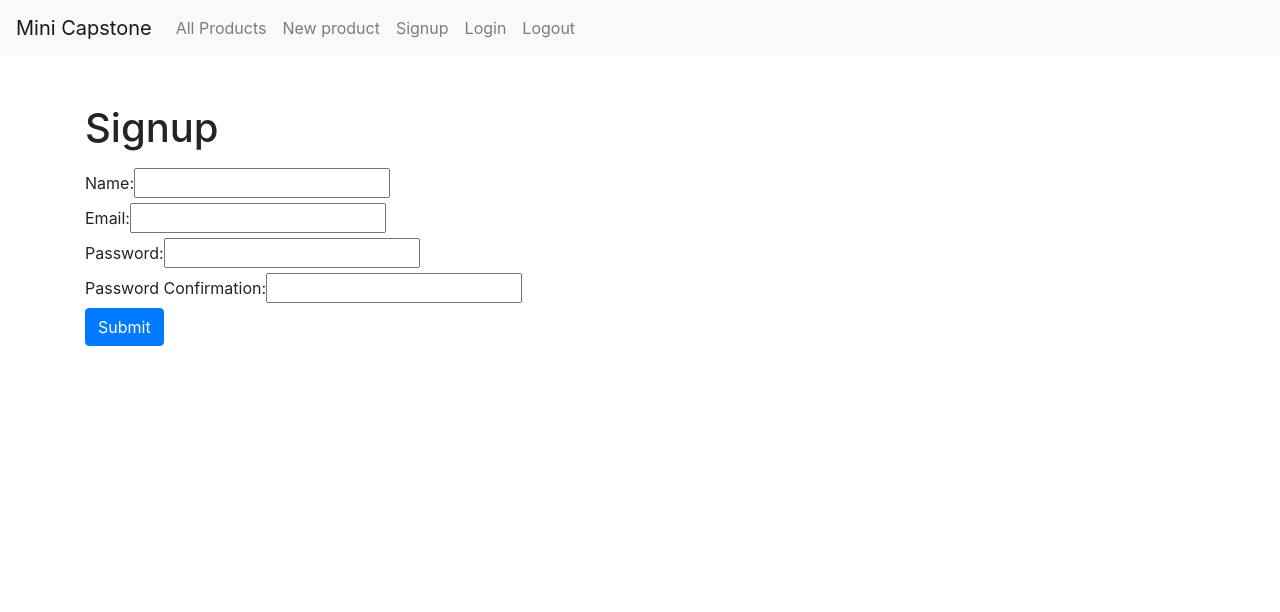
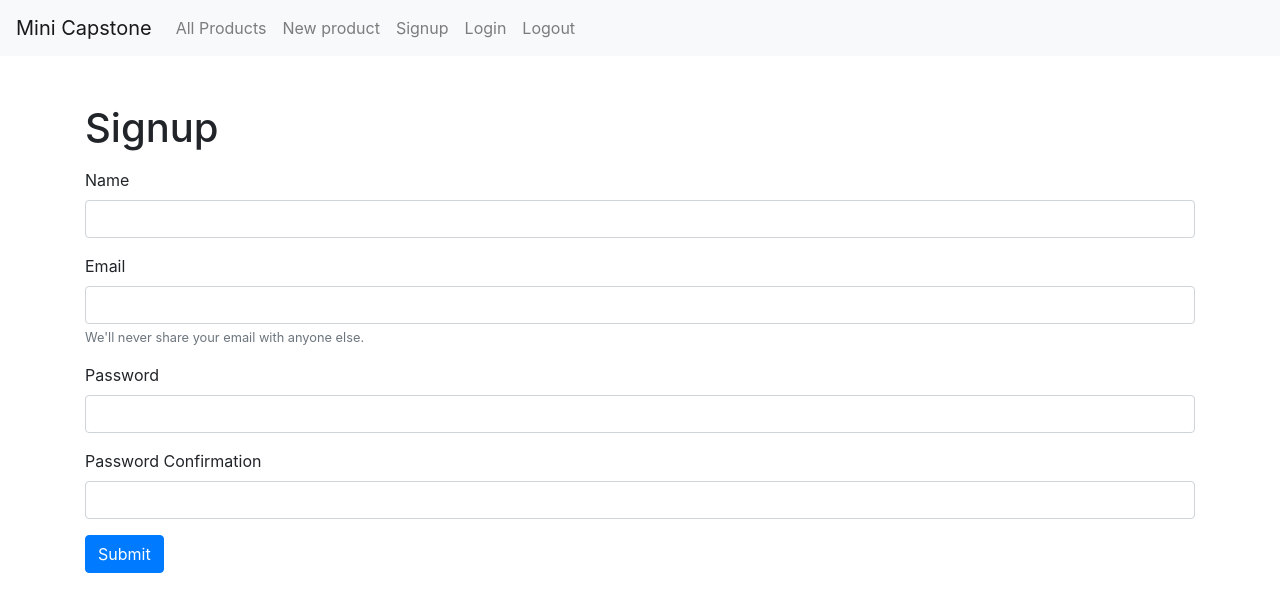
Before and after one commit to raebex/mini_capstone_frontend, a Vue app: page /signup in a window 1280 px wide. Shown: the top 612 px of the page. Built offline with nearby package versions, Linux system fonts and the light colour scheme.

Commit message:
add form styling

```diff
--- a/src/views/Login.vue
+++ b/src/views/Login.vue
@@ -1,18 +1,21 @@
 <template>
   <div class="login">
+    <h1>Login</h1>
+    <ul>
+      <li class="text-danger" v-for="error in errors" v-bind:key="error">
+        {{ error }}
+      </li>
+    </ul>
     <form v-on:submit.prevent="submit()">
-      <h1>Login</h1>
-      <ul>
-        <li class="text-danger" v-for="error in errors" v-bind:key="error">
-          {{ error }}
-        </li>
-      </ul>
-      <label>Email:</label>
-      <input type="email" v-model="email" />
-      <br />
-      <label>Password:</label>
-      <input type="password" v-model="password" />
-      <br />
+      <div class="form-group">
+        <label for="inputEmail">Email</label>
+        <input v-model="email" type="email" class="form-control" id="inputEmail" aria-describedby="emailHelp" />
+        <small id="emailHelp" class="form-text text-muted">We'll never share your email with anyone else.</small>
+      </div>
+      <div class="form-group">
+        <label for="exampleInputPassword1">Password</label>
+        <input v-model="password" type="password" class="form-control" id="exampleInputPassword1" />
+      </div>
       <input type="submit" class="btn btn-primary" value="Submit" />
     </form>
   </div>
--- a/src/views/ProductsNew.vue
+++ b/src/views/ProductsNew.vue
@@ -1,27 +1,32 @@
 <template>
   <div class="products-new">
+    <h1>Add a product</h1>
+    <ul>
+      <li class="text-danger" v-for="error in errors" v-bind:key="error">
+        {{ error }}
+      </li>
+    </ul>
     <form v-on:submit.prevent="createProduct()">
-      <h1>Add a product</h1>
-      <ul>
-        <li class="text-danger" v-for="error in errors" v-bind:key="error">
-          {{ error }}
-        </li>
-      </ul>
-      <label>Name:</label>
-      <input type="text" v-model="name" />
-      <br />
-      <label>Price:</label>
-      <input type="text" v-model="price" />
-      <br />
-      <label>Description:</label>
-      <input type="text" v-model="description" />
-      <br />
-      <label>Inventory:</label>
-      <input type="text" v-model="inventory" />
-      <br />
-      <label>Supplier:</label>
-      <input type="text" v-model="supplierId" />
-      <br />
+      <div class="form-group">
+        <label for="productName">Name</label>
+        <input v-model="name" type="text" class="form-control" id="productName" />
+      </div>
+      <div class="form-group">
+        <label for="price">Price</label>
+        <input v-model="price" type="text" class="form-control" id="price" />
+      </div>
+      <div class="form-group">
+        <label for="description">Description</label>
+        <input v-model="description" type="text" class="form-control" id="description" />
+      </div>
+      <div class="form-group">
+        <label for="inventory">Inventory</label>
+        <input v-model="inventory" type="text" class="form-control" id="inventory" />
+      </div>
+      <div class="form-group">
+        <label for="supplierId">Supplier ID</label>
+        <input v-model="supplierId" type="text" class="form-control" id="supplierId" />
+      </div>
       <input type="submit" class="btn btn-primary" value="Create" />
     </form>
   </div>
--- a/src/views/ProductsShow.vue
+++ b/src/views/ProductsShow.vue
@@ -9,7 +9,9 @@
         </span>
       </div>
       <p>{{ product.description }}</p>
-      <small class="text-muted">Sold by {{ product.supplier_name }}</small>
+      <p class="mb-5">
+        <small class="text-muted">Sold by {{ product.supplier_name }}</small>
+      </p>
 
       <div id="carouselExampleIndicators" class="carousel slide" data-ride="carousel">
         <ol class="carousel-indicators">
--- a/src/views/Signup.vue
+++ b/src/views/Signup.vue
@@ -1,31 +1,38 @@
 <template>
   <div class="signup">
+    <h1>Signup</h1>
+    <ul>
+      <li class="text-danger" v-for="error in errors" v-bind:key="error">
+        {{ error }}
+      </li>
+    </ul>
     <form v-on:submit.prevent="submit()">
-      <h1>Signup</h1>
-      <ul>
-        <li class="text-danger" v-for="error in errors" v-bind:key="error">
-          {{ error }}
-        </li>
-      </ul>
-      <label>Name:</label>
-      <input type="text" v-model="name" />
-      <br />
-      <label>Email:</label>
-      <input type="email" v-model="email" />
-      <br />
-      <label>Password:</label>
-      <input type="password" v-model="password" />
-      <br />
-      <label>Password Confirmation:</label>
-      <input type="password" v-model="passwordConfirmation" />
-      <br />
-      <input type="submit" class="btn btn-primary" value="Submit">
+      <div class="form-group">
+        <label for="name">Name</label>
+        <input v-model="name" type="text" class="form-control" id="name" />
+      </div>
+      <div class="form-group">
+        <label for="inputEmail">Email</label>
+        <input v-model="email" type="email" class="form-control" id="inputEmail" aria-describedby="emailHelp" />
+        <small id="emailHelp" class="form-text text-muted">We'll never share your email with anyone else.</small>
+      </div>
+      <div class="form-group">
+        <label for="password">Password</label>
+        <input v-model="password" type="password" class="form-control" id="password" />
+      </div>
+      <div class="form-group">
+        <label for="passwordConfirmation">Password Confirmation</label>
+        <input
+          v-model="passwordConfirmation"
+          type="passwordConfirmation"
+          class="form-control"
+          id="passwordConfirmation"
+        />
+      </div>
+      <input type="submit" class="btn btn-primary" value="Submit" />
     </form>
   </div>
 </template>
-
-<style>
-</style>
 
 <script>
 import axios from "axios";
```
